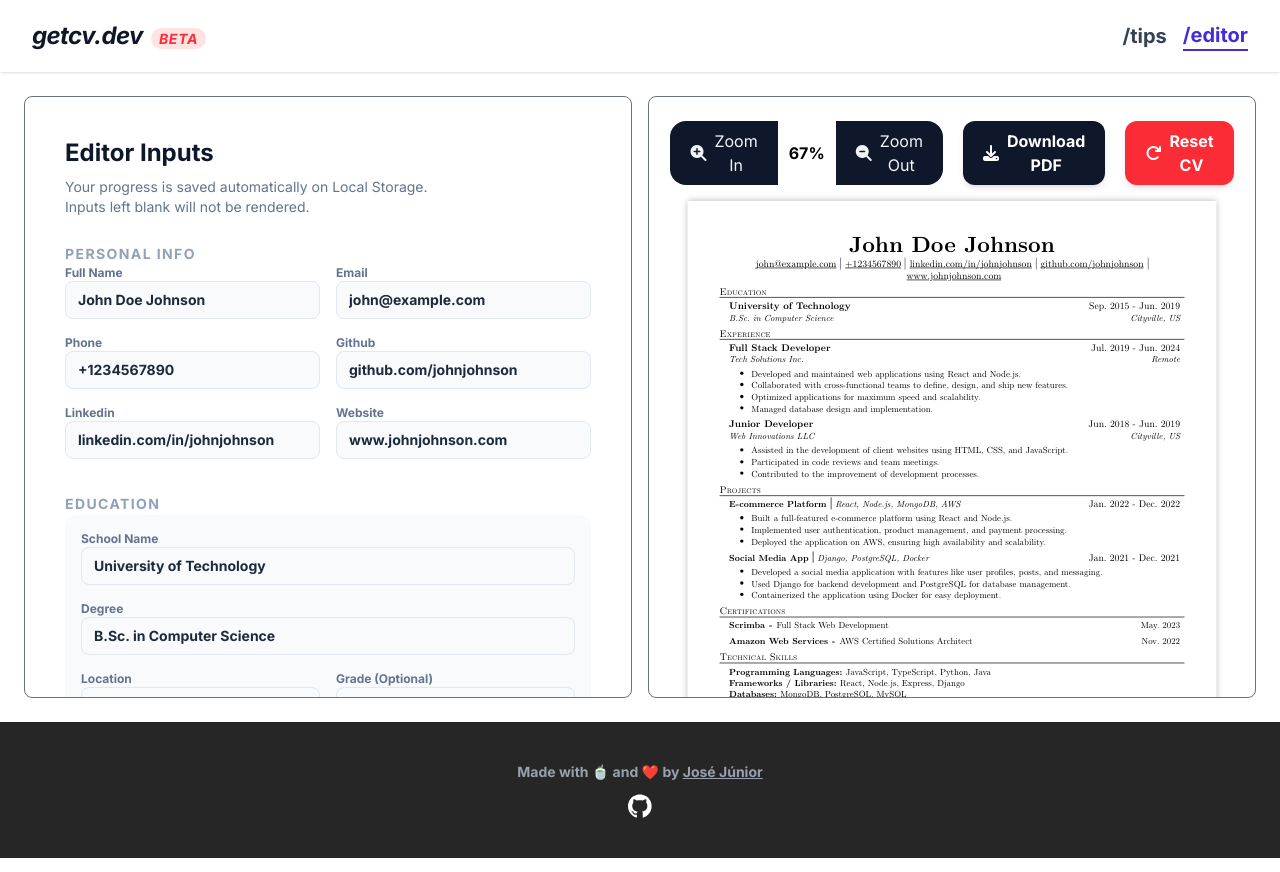
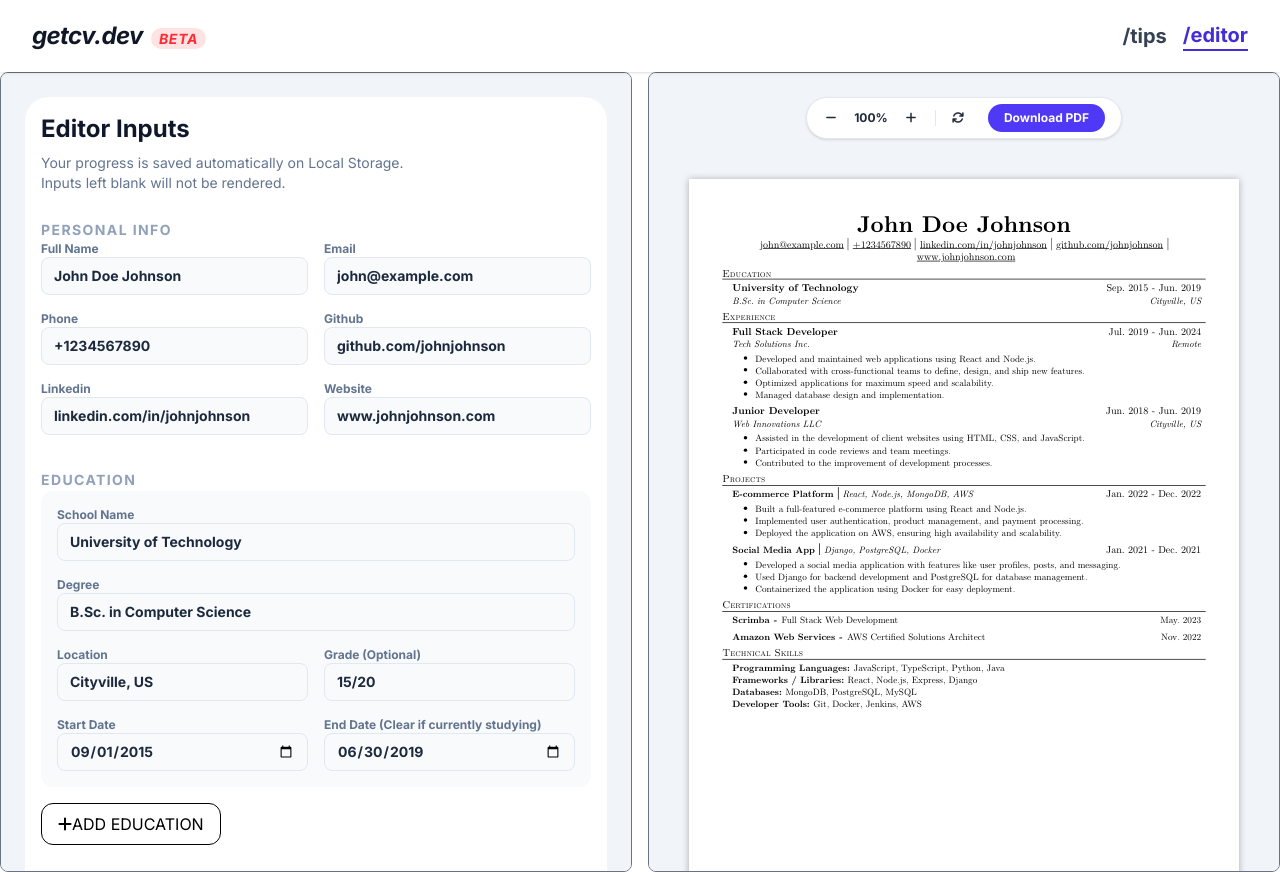
Before and after one commit to jcf-junior/getcv.dev, a React (Vite) app: page /editor in a window 1280 px wide. Built offline with nearby package versions, Linux system fonts and the light colour scheme.

Commit message:
refactor: clean up layout and improve component structure in App, Editor, and Home

```diff
--- a/src/App.tsx
+++ b/src/App.tsx
@@ -1,13 +1,11 @@
 import { Outlet } from "react-router";
 import Navbar from "./components/Navbar";
-import Footer from "./components/Footer";
 
 export default function App() {
   return (
     <>
       <Navbar />
       <Outlet />
-      <Footer />
     </>
   );
 }
--- a/src/components/Toolbar.tsx
+++ b/src/components/Toolbar.tsx
@@ -16,56 +16,41 @@ export default function Toolbar({
   resetCv,
 }: Props) {
   return (
-    <div className="flex gap-5 justify-center items-center">
-      <div className="bg-white flex items-center justify-center rounded-2xl gap-1 text-gray-100">
-        <button
-          className="flex gap-2 items-center px-5 py-2 rounded-l-2xl bg-slate-900 hover:bg-slate-800 hover:scale-105 cursor-pointer transition-all"
-          onClick={() => zoomIn()}
-        >
-          <i className="fas fa-magnifying-glass-plus"></i>
-          Zoom In
+    <>
+      <div className="py-1.5 px-4 text-xs flex items-center justify-center gap-3 font-bold text-gray-800 rounded-full shadow-sm border-1 border-slate-200 bg-white mb-6">
+        <button className="w-4 h-4 cursor-pointer" onClick={() => zoomOut()}>
+          <i className="fa fa-minus"></i>
         </button>
 
         <input
-          key={scaleFactor}
-          aria-label="Zoom percentage"
-          defaultValue={(scaleFactor * 100).toFixed(0) + "%"}
-          className="text-black font-bold w-[50px] text-center focus:outline-none"
+          defaultValue={`${(scaleFactor * 100).toFixed(0)}%`}
+          className="w-10 text-center"
           onKeyDown={(e) => {
             if (e.key == "Enter") {
               const val = parseInt(e.currentTarget.value);
               if (!isNaN(val)) {
-                const clamped = Math.min(MAX_ZOOM * 100, Math.max(MIN_ZOOM * 100, val));
+                const clamped = Math.min(
+                  MAX_ZOOM * 100,
+                  Math.max(MIN_ZOOM * 100, val),
+                );
                 setScaleFactor(clamped / 100);
               }
             }
           }}
         />
+        <button className="w-4 h-4 cursor-pointer" onClick={() => zoomIn()}>
+          <i className="fa fa-plus"></i>
+        </button>
 
-        <button
-          className="flex gap-2 items-center px-5 py-2 rounded-r-2xl bg-slate-900 hover:bg-slate-800 hover:scale-105 cursor-pointer transition-all"
-          onClick={() => zoomOut()}
-        >
-          <i className="fas fa-magnifying-glass-minus"></i>
-          Zoom Out
+        <div className="h-4 bg-slate-200 w-px mx-1"></div>
+
+        <button className="cursor-pointer" onClick={() => resetCv()}>
+          <i className="fa fa-arrows-rotate"></i>
+        </button>
+        <button className="bg-indigo-600 rounded-full px-4 py-1.5 text-white ml-3 hover:bg-indigo-700 transition-all cursor-pointer">
+          Download PDF
         </button>
       </div>
-
-      <button
-        className="flex items-center gap-2 bg-slate-900 text-white px-5 py-2 rounded-xl font-bold hover:bg-slate-800 hover:scale-105 cursor-pointer transition-all shadow-md active:scale-95 disabled:opacity-50 disabled:cursor-not-allowed"
-        onClick={() => window.print()}
-      >
-        <i className="fas fa-download"></i>Download PDF
-      </button>
-
-      <button
-        className="flex items-center gap-2 bg-red-500 text-white px-5 py-2 rounded-xl font-bold hover:bg-red-600 hover:scale-105 cursor-pointer transition-all shadow-md active:scale-95 disabled:opacity-50 disabled:cursor-not-allowed"
-        onClick={() => {
-          resetCv();
-        }}
-      >
-        <i className="fas fa-redo"></i>Reset CV
-      </button>
-    </div>
+    </>
   );
 }
--- a/src/index.css
+++ b/src/index.css
@@ -6,6 +6,12 @@
 
 .screen-height {
   height: calc(100vh - 150px);
+}
+
+body, html {
+  margin: 0;
+  padding: 0;
+  overflow: hidden; /* Impede scroll global */
 }
 
 @media print {
--- a/src/pages/Editor.tsx
+++ b/src/pages/Editor.tsx
@@ -36,14 +36,14 @@ export default function Editor() {
         document.getElementById("print-target")!,
       )}
 
-      <div className="flex px-6 py-6 gap-4 screen-height">
-        <div className="w-1/2 border border-gray-500 rounded-lg p-6 overflow-y-scroll">
+      <div className="h-screen flex  gap-4 ">
+        <div className="w-1/2 border border-gray-500 rounded-lg p-6 overflow-y-scroll bg-slate-100">
           <EditorInputs cvData={cvData} setCvData={setCvData} />
         </div>
 
         <div
+          className="h-full w-1/2 p-6 flex flex-col items-center gap-4 border border-gray-500 rounded-lg overflow-y-scroll bg-slate-100"
           ref={containerRef}
-          className="w-1/2 flex flex-col items-center gap-4 border border-gray-500 rounded-lg p-6 overflow-y-scroll"
         >
           <Toolbar
             scaleFactor={scaleFactor}
@@ -54,7 +54,7 @@ export default function Editor() {
           />
 
           <div
-            className="w-fit shadow"
+            className="shadow"
             style={{ scale: `${scaleFactor}`, transformOrigin: "top center" }}
           >
             <JakesResume cvData={cvData} />
--- a/src/pages/Home.tsx
+++ b/src/pages/Home.tsx
@@ -1,5 +1,8 @@
+import Footer from "../components/Footer";
+
 export default function Home() {
   return (
+    <>
       <div className="w-full min-h-screen bg-gray-50">
         <div className="p-5 ">
           <div className="text-center items-center mt-16">
@@ -13,7 +16,8 @@ export default function Home() {
 
             <h1 className="text-5xl font-bold text-center text-gray-900 mt-3">
               <span className="text-indigo-700">Getcv.dev</span> is the easiest
-            way to create a<span className="block">recruiter-approved CV </span>
+              way to create a
+              <span className="block">recruiter-approved CV </span>
             </h1>
             <p className="mt-3 text-gray-500 text-base">
               Create an ATS-optimized CV in minutes, using a template made by
@@ -33,12 +37,14 @@ export default function Home() {
 
           <img
             className="w-[800px] absolute left-1/2 top-1/2 -translate-x-1/2 -translate-y-1/2 z-10 shadow-2xl"
-          src="/assets/hero-cropped.jpg"
+            src="/assets/hero.jpg"
             alt="Preview"
           />
 
           <div className="h-[50vh] bg-neutral-800"></div>
         </div>
       </div>
+      <Footer />
+    </>
   );
 }
```
Lines whose indentation alone changed are shown as unchanged.
